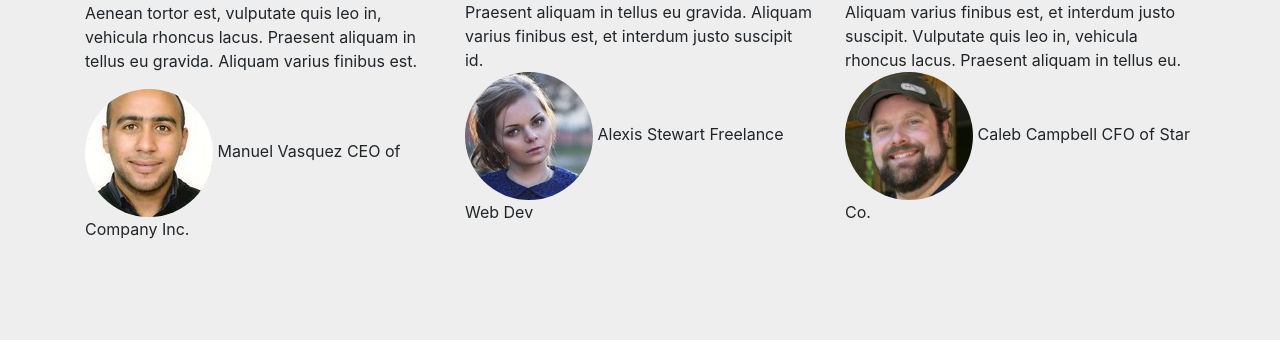
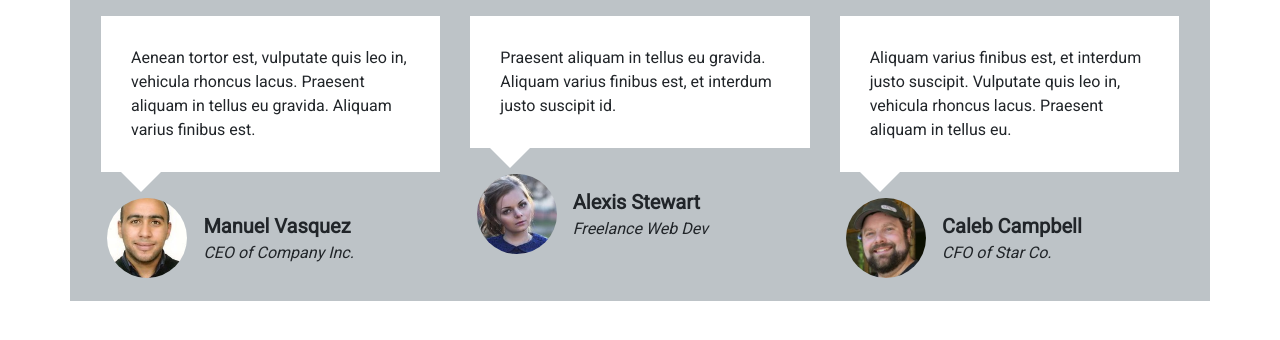
Before and after one commit to Bert210/bootstrap-snippets, a website: page src/snippets/testimonials/index.html in a window 1280 px wide. Drawn offline with Linux system fonts and the light colour scheme; no server answers.

Commit message:
Finished Basic Testimonial

```diff
--- /dev/null
+++ b/src/scss/_testimonials.scss
@@ -0,0 +1,57 @@
+.testimonials {
+    $bg-color: #bdc3c7 ;
+    $quotebox-color: #fff;
+
+    background-color: $bg-color;
+    padding: 1rem;
+
+
+    p {
+        margin: 0;
+    }
+
+    .tes-testimonial {
+        background-color: $quotebox-color;
+        padding: 30px;
+    }
+
+    .arrow-down {
+        margin-left: 20px;
+        width: 0;
+        height: 0;
+        border-left: 20px solid transparent;
+        border-right: 20px solid transparent;
+
+        border-top: 20px solid $quotebox-color;
+      }
+
+
+    .tes-person {
+        display: flex;
+        margin: 0.4rem;
+        align-items: center;
+
+        .tes-avatar {
+            width: 80px;
+            height: 80px;
+            float: left;
+            margin-right: 1rem;
+        }
+
+        .tes-avatar::after{
+            float: clear;
+        }
+
+        .tes-full-name {
+            // margin-top: 22px;
+            font-weight: 700;
+            font-size: 20px;
+        }
+
+        .tes-company {
+            font-weight: 400;
+            font-size: 16px;
+            font-style: italic;
+        }
+    }
+}
--- a/src/scss/styles.scss
+++ b/src/scss/styles.scss
@@ -1,5 +1,9 @@
+@import url('https://fonts.googleapis.com/css?family=Roboto');
+
+@import 'testimonials';
+
 $bg-color: #eee;
 
 body {
-    background: $bg-color;
+    font-family: Roboto, sans-serif;
 }
--- a/src/snippets/testimonials/index.html
+++ b/src/snippets/testimonials/index.html
@@ -14,36 +14,48 @@
 
 <body>
 
+
     <div class="container">
-        <div class="row">
-            <div class="col-lg-4">
-                <div class="col-lg-4"></div>
-                <div>
+        <div class="row testimonials">
+            <div class="col-lg-4 testimonial">
+                <div class="tes-testimonial">
                     <p>Aenean tortor est, vulputate quis leo in, vehicula rhoncus lacus. Praesent aliquam in tellus eu gravida.
                         Aliquam varius finibus est.</p>
                 </div>
-                <div>
-                    <img class="rounded-circle" src="../../../assets/user-photos/87.jpg">
-                    Manuel Vasquez
-                    CEO of Company Inc.
+                <div class="arrow-down"></div>
+
+                <div class="tes-person">
+                    <img class="rounded-circle tes-avatar" src="../../../assets/user-photos/87.jpg">
+                    <div>
+                        <p class="tes-full-name">Manuel Vasquez</p>
+                        <p class="tes-company">CEO of Company Inc.</p>
+                    </div>
                 </div>
             </div>
-            <div class="col-lg-4">
-                <div>Praesent aliquam in tellus eu gravida. Aliquam varius finibus est, et interdum justo suscipit id.</div>
-                <div>
-                        <img class="rounded-circle" src="../../../assets/user-photos/72.jpg">
-                        Alexis Stewart
-                        Freelance Web Dev
+
+            <div class="col-lg-4 testimonial">
+                <div class="tes-testimonial">Praesent aliquam in tellus eu gravida. Aliquam varius finibus est, et interdum justo suscipit id.</div>
+                <div class="arrow-down"></div>
+                <div class="tes-person">
+                    <img class="rounded-circle tes-avatar" src="../../../assets/user-photos/72.jpg">
+                    <div>
+                        <p class="tes-full-name"> Alexis Stewart</p>
+                        <p class="tes-company">Freelance Web Dev</p>
+                    </div>
                 </div>
             </div>
-            <div class="col-lg-4">
-                <div>Aliquam varius finibus est, et interdum justo suscipit. Vulputate quis leo in, vehicula rhoncus lacus. Praesent
+
+            <div class="col-lg-4 testimonial">
+                <div class="tes-testimonial">Aliquam varius finibus est, et interdum justo suscipit. Vulputate quis leo in, vehicula rhoncus lacus. Praesent
                     aliquam in tellus eu.</div>
+                <div class="arrow-down"></div>
+                <div class="tes-person">
+                    <img class="rounded-circle tes-avatar" src="../../../assets/user-photos/99.jpg">
                     <div>
-                            <img class="rounded-circle" src="../../../assets/user-photos/99.jpg">
-                            Caleb Campbell
-                            CFO of Star Co.
-                        </div>
+                        <p class="tes-full-name">Caleb Campbell</p>
+                        <p class="tes-company">CFO of Star Co.</p>
+                    </div>
+                </div>
             </div>
 
         </div>
```
Also changed, not shown: gulpfile.js (line endings or trailing spaces), src/css/styles.css.
